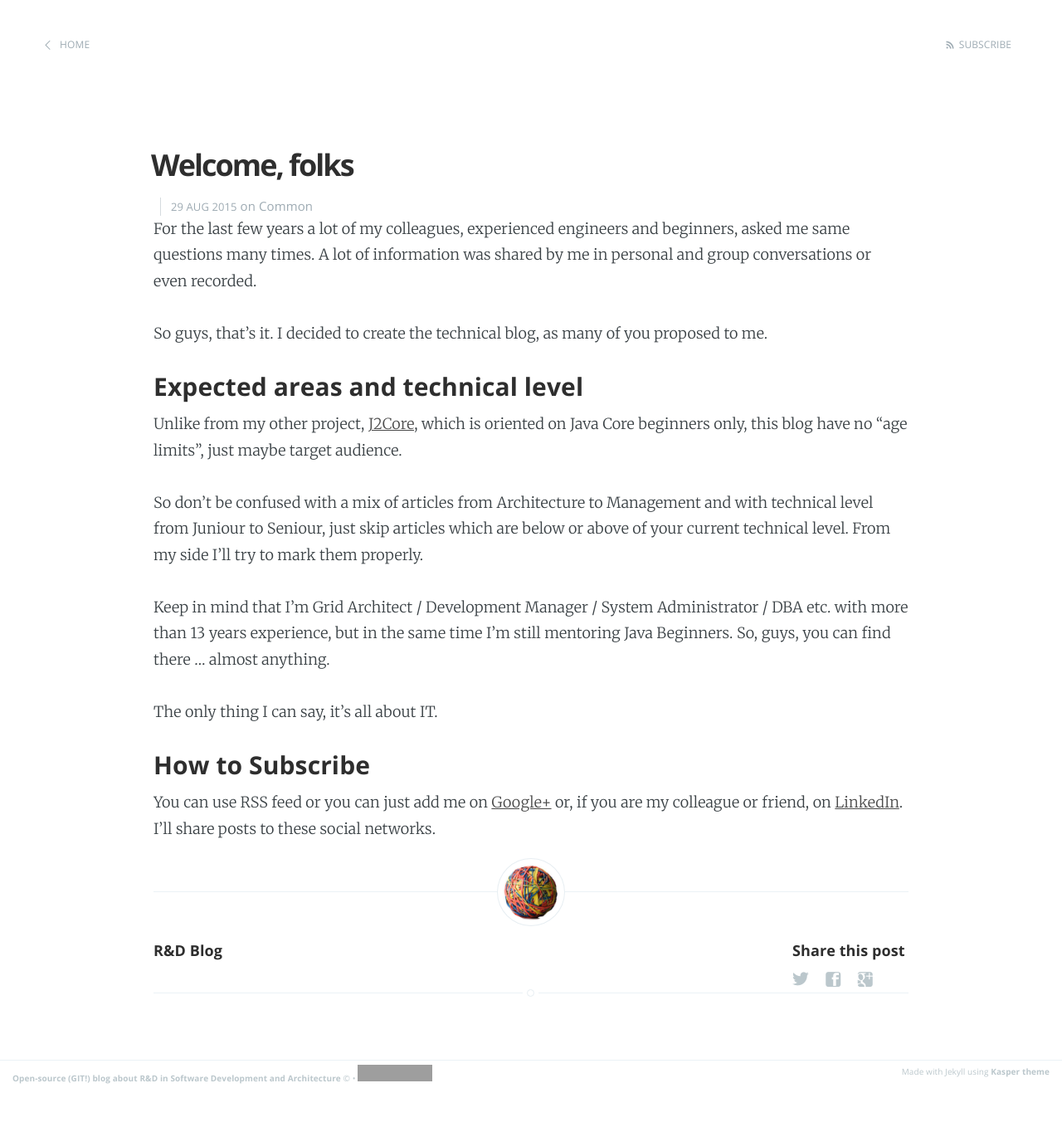
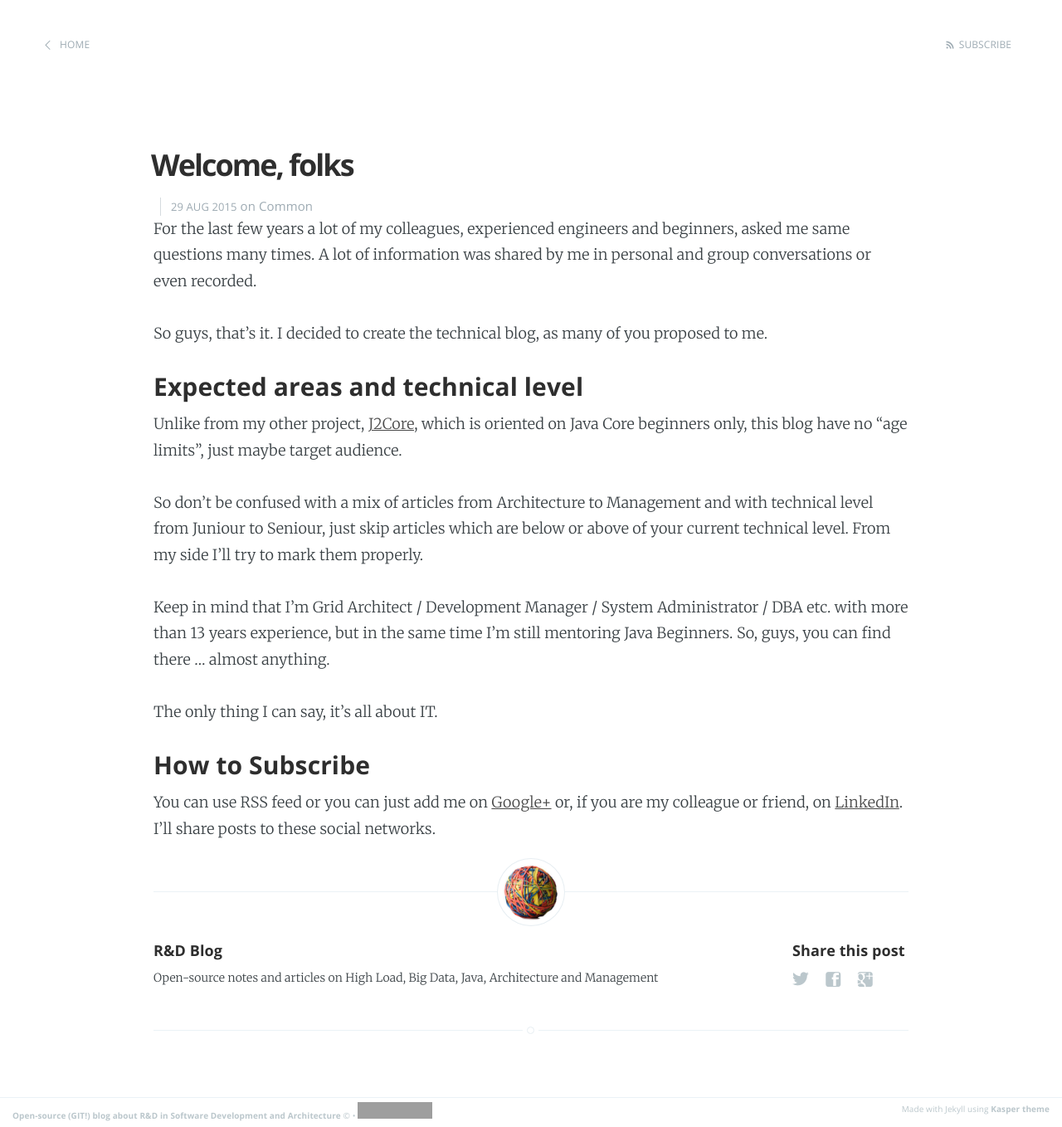
Before and after one commit to rndblog/rndblog.github.io, a Jekyll site: the page built from _posts/2015-03-29-welcome.markdown, in a window 1280 px wide. Shown: the whole page at 83% size. Built offline with Jekyll 4.4.1, drawn with Linux system fonts in a browser that asks for light colours; Markdown is read by kramdown in place of the engine named in the settings; comment, search, counter and statistics services are not loaded; before the commit the page ends 1314 px from its top, so only the background shows below that; grey boxes are pictures that could not be loaded.

Commit message:
Initial setup

```diff
--- a/_config.yml
+++ b/_config.yml
@@ -13,3 +13,4 @@ google_analytics: 'UA-XXXXXXXX-X'
 # Details for the RSS feed generator
 url:            'http://rndblog.github.io'
 author:         'R&D Blog'
+bio:		'Open-source notes and articles on High Load, Big Data, Java, Architecture and Management'
```
